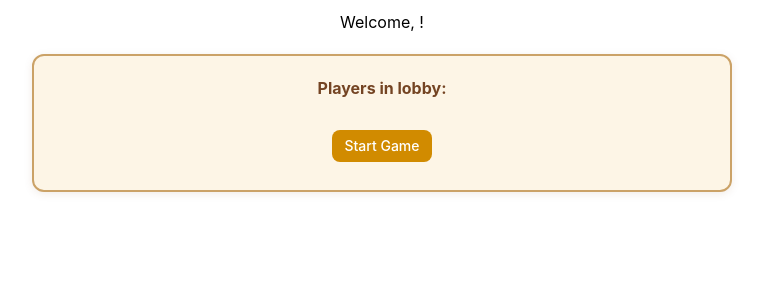
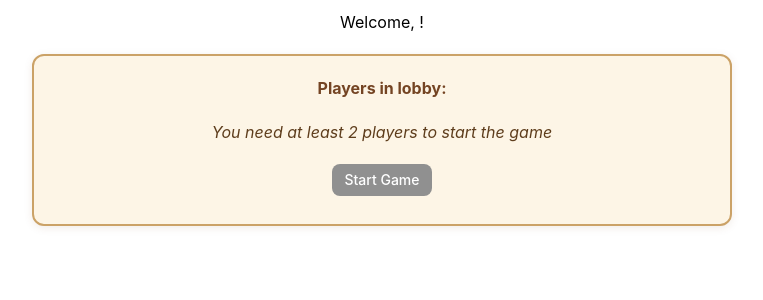
Before and after one commit to Hairash/build-to-win, a Flask app: page /game in a window 1280 px wide. Shown: the top 300 px of the page, without its empty margins (258-1021 px from the left). Run offline with Flask 3, Linux system fonts and the light colour scheme; the visitor is signed in with stand-in values (Sample User, id 1); some libraries are stand-ins or nearby versions.

Commit message:
Disable start game button if there is only one player

```diff
--- a/server.py
+++ b/server.py
@@ -253,6 +253,7 @@
 @socketio.on('start_game')
 def handle_start_game():
     if 'username' in session and GameData.state == GAME_STATES.LOBBY:
+        # TODO: Check if there are enough players
         GameData.state = GAME_STATES.PLAYING
         GameData.players_queue = list(GameData.players)
         random.shuffle(GameData.players_queue)
--- a/static/game.js
+++ b/static/game.js
@@ -117,6 +117,15 @@
     p.textContent = player;
     lobbyPlayersEl.appendChild(p);
   });
+
+  if (data.players.length >= 2) {
+    document.getElementById('game-start-condition-label').style.display = 'none';
+    enableElement(document.getElementById('start-game-btn'));
+  }
+  else {
+    document.getElementById('game-start-condition-label').style.display = 'block';
+    disableElement(document.getElementById('start-game-btn'));
+  }
 }
 
 function createField(field) {
--- a/static/style.css
+++ b/static/style.css
@@ -38,6 +38,13 @@
     /*margin-bottom: 10px;*/
 }
 
+#game-start-condition-label {
+    font-style: italic;
+    font-size: 16px;
+    color: #5e3d1c;  /* dark brown */
+    margin-top: 20px;
+}
+
 #start-game-btn {
     padding: 6px 12px;
     background-color: #d18b00;
@@ -46,6 +53,11 @@
     border-radius: 8px;
     transition: background-color 0.2s;
     margin-top: 20px;
+}
+
+#start-game-btn.disabled {
+    filter: grayscale(100%);
+    cursor: not-allowed;
 }
 
 
--- a/templates/game.html
+++ b/templates/game.html
@@ -17,9 +17,10 @@
     <div id="lobby">
       <p id="players-in-lobby-label">Players in lobby:</p>
       <div id="lobby-players"></div>
+      <div id="game-start-condition-label">You need at least 2 players to start the game</div>
       <button
           id="start-game-btn"
-          class="focus:outline-none text-white bg-green-700 hover:bg-green-800 focus:ring-4 focus:ring-green-300 font-medium rounded-lg text-sm px-5 py-2.5 me-2 mb-2 dark:bg-green-600 dark:hover:bg-green-700 dark:focus:ring-green-800"
+          class="disabled focus:outline-none text-white bg-green-700 hover:bg-green-800 focus:ring-4 focus:ring-green-300 font-medium rounded-lg text-sm px-5 py-2.5 me-2 mb-2 dark:bg-green-600 dark:hover:bg-green-700 dark:focus:ring-green-800"
       >Start Game
       </button>
     </div>
```
